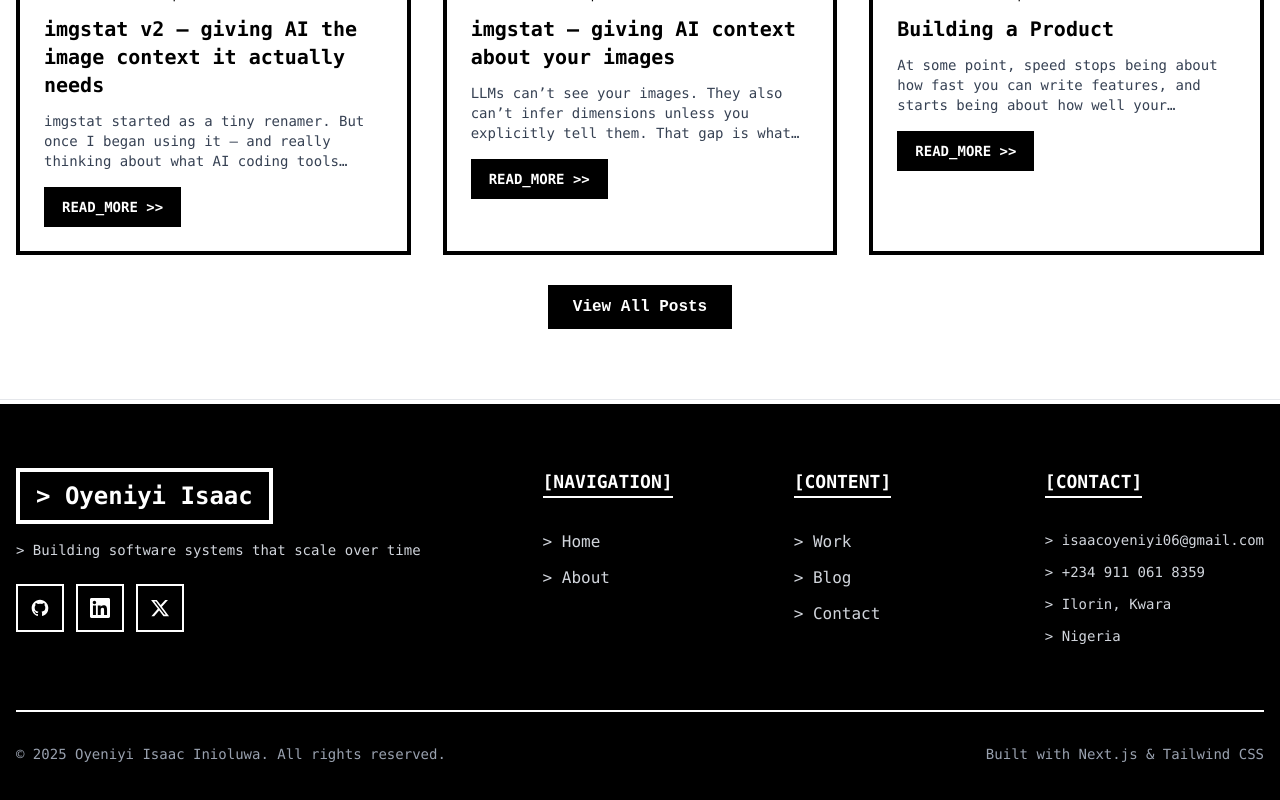
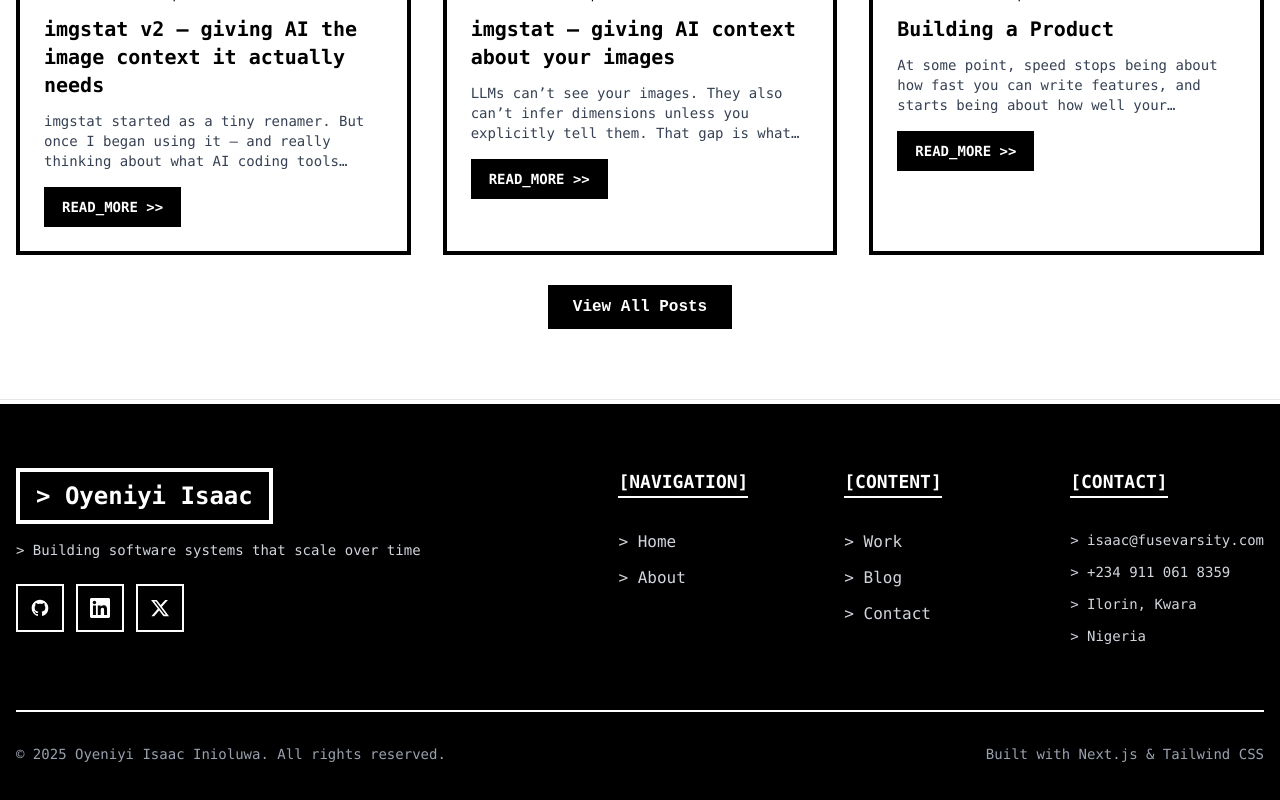
Before and after one commit to isaac0yen/isaac0yen-website, a Next.js app: page / in a window 1280 px wide. Shown: the part 2462-3262 px from the top of the page. Built offline with nearby package versions, Linux system fonts and the light colour scheme.

Commit message:
chore: update contact email address to isaac@fusevarsity.com across site components and data files

```diff
--- a/components/Footer.tsx
+++ b/components/Footer.tsx
@@ -65,8 +65,8 @@ const Footer = () => {
             <div className="col-span-2 md:col-span-1 mt-8 md:mt-0">
               <h4 className="text-lg font-bold mb-4 text-white border-b-2 border-white inline-block">[CONTACT]</h4>
               <div className="flex flex-col space-y-3 text-gray-300 mt-4 text-sm">
-                <a href="mailto:isaacoyeniyi06@gmail.com" className="hover:text-white hover:underline transition duration-300">
-                  &gt; isaacoyeniyi06@gmail.com
+                <a href="mailto:isaac@fusevarsity.com" className="hover:text-white hover:underline transition duration-300">
+                  &gt; isaac@fusevarsity.com
                 </a>
                 <a href="tel:+2349110618359" className="hover:text-white hover:underline transition duration-300">
                   &gt; +234 911 061 8359
--- a/lib/blog-content/everything-was-perfect.ts
+++ b/lib/blog-content/everything-was-perfect.ts
@@ -221,7 +221,7 @@ export function getEverythingWasPerfectContent(): string {
             <div class="border-2 border-white p-4 md:p-6">
               <h3 class="text-lg md:text-xl font-bold mb-3 md:mb-4 border-b-2 border-white pb-2">[ CONTACT ]</h3>
               <p class="text-gray-300 mb-3 md:mb-4 text-sm md:text-base">&gt; For technical discussions or collaboration opportunities:</p>
-              <a href="mailto:isaacoyeniyi06@gmail.com" class="text-white hover:underline font-bold text-sm md:text-base">isaacoyeniyi06@gmail.com</a>
+              <a href="mailto:isaac@fusevarsity.com" class="text-white hover:underline font-bold text-sm md:text-base">isaac@fusevarsity.com</a>
             </div>
 
             <div class="border-2 border-white p-4 md:p-6">
--- a/lib/blogData-backup.ts
+++ b/lib/blogData-backup.ts
@@ -407,7 +407,7 @@ export const blogPosts: BlogPost[] = [
             <div class="border-2 border-white p-6">
               <h3 class="text-xl font-bold mb-4 border-b-2 border-white pb-2">[ CONTACT ]</h3>
               <p class="text-gray-300 mb-4">&gt; For technical discussions or collaboration opportunities:</p>
-              <a href="mailto:isaacoyeniyi06@gmail.com" class="text-white hover:underline font-bold">isaacoyeniyi06@gmail.com</a>
+              <a href="mailto:isaac@fusevarsity.com" class="text-white hover:underline font-bold">isaac@fusevarsity.com</a>
             </div>
 
             <div class="border-2 border-white p-6">
```
